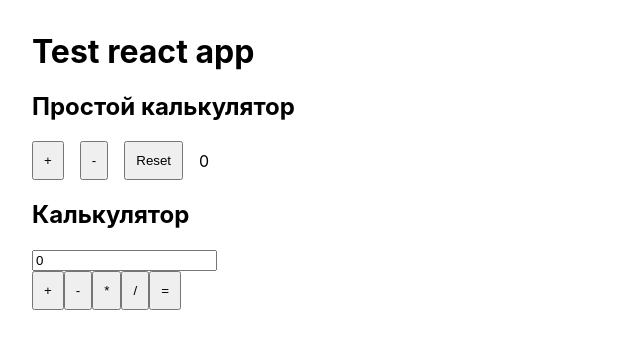
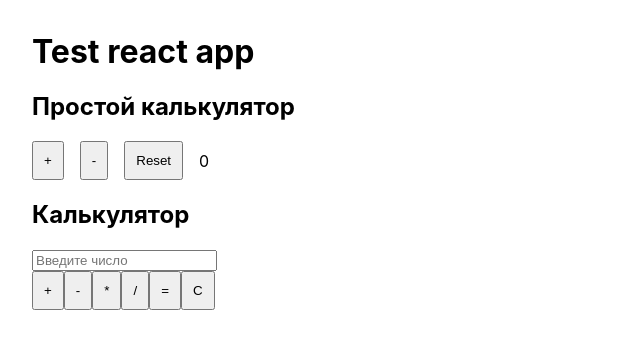
Before and after one commit to LumbagoG/LearnReactUdemy, a React (Create React App) app: page / in a window 1280 px wide. Shown: the top 348 px of the page, without its empty margins (0-640 px from the left). Built offline with nearby package versions, Linux system fonts and the light colour scheme.

Commit message:
Делал калькулятор

```diff
--- a/src/components/calc/calc.jsx
+++ b/src/components/calc/calc.jsx
@@ -1,43 +1,60 @@
 import './calc.scss';
-import { useRef, useState } from 'react';
+import { useEffect, useRef, useState } from 'react';
 
 export const Calc = () => {
     const refInput = useRef(null);
     const [input, setInput] = useState({
         prevValue: null,
-        initValue: null,
-        value: 0,
+        value: '',
+        operation: '',
     });
-
-    const handleClickBtn = (action) => {
-        switch (action) {
-            case '+':
-                if (input.prevValue === null) {
-                    setInput({ ...input, prevValue: input.value });
-                    refInput.current.value = 0;
-                }
-                break;
-            case '=':
-                if (input.prevValue !== null) {
-                    setInput({
-                        ...input,
-                        initValue: refInput.current.value,
-                    });
-                    console.log(input.prevValue, input.initValue);
-                    refInput.current.value = input.value;
-                }
-                break;
-            default:
-                console.log('Такой команды нету');
-                break;
-        }
-    };
 
     const handleChangeInput = (e) => {
         setInput({ ...input, value: e.target.value });
     };
 
-    console.log(input.value);
+    const handleClickBtn = (s) => {
+        switch (s) {
+            case '+':
+                setInput({
+                    ...input,
+                    prevValue: input.value,
+                    value: 0,
+                    operation: '+',
+                });
+                refInput.current.value = '';
+
+                break;
+            case 'c':
+                setInput({
+                    ...input,
+                    prevValue: null,
+                    value: '',
+                    operation: '',
+                });
+                refInput.current.value = '';
+                break;
+            default:
+                console.log('Такой операции нету');
+                break;
+        }
+    };
+
+    const handleClickBtnResult = () => {
+        if (input.prevValue !== null) {
+            setInput({
+                ...input,
+                prevValue: null,
+                value:
+                    parseInt(input.value, 10) + parseInt(input.prevValue, 10),
+                operation: '',
+            });
+        }
+    };
+
+    useEffect(() => {
+        console.log(input);
+    }, [input]);
 
     return (
         <section className='calc'>
@@ -83,9 +100,16 @@ export const Calc = () => {
                 <button
                     className='calc__operations-btn'
                     type='button'
-                    onClick={() => handleClickBtn('=')}
+                    onClick={() => handleClickBtnResult()}
                 >
                     =
+                </button>
+                <button
+                    className='calc__operations-btn'
+                    type='button'
+                    onClick={() => handleClickBtn('c')}
+                >
+                    C
                 </button>
             </div>
         </section>
```
Also changed, not shown: .eslintrc.json, 1 other file (tests, documents, lock files or other folders).
